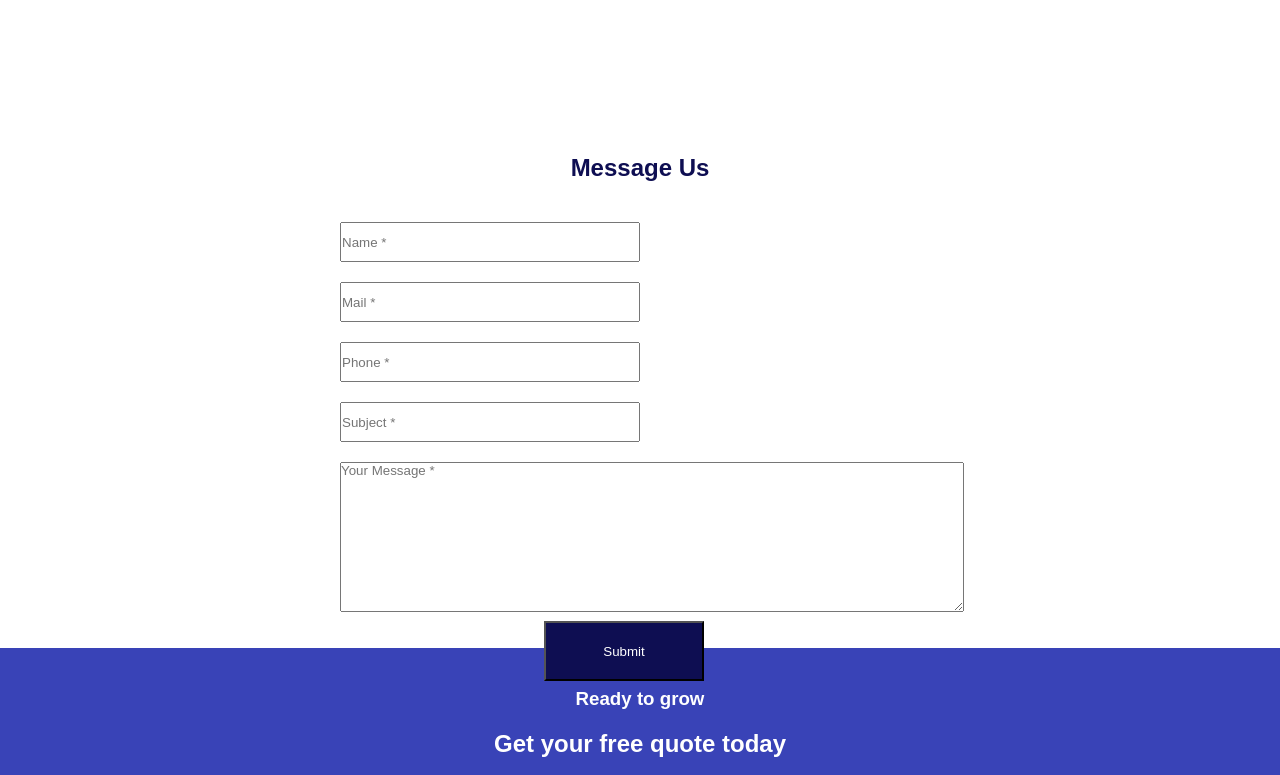
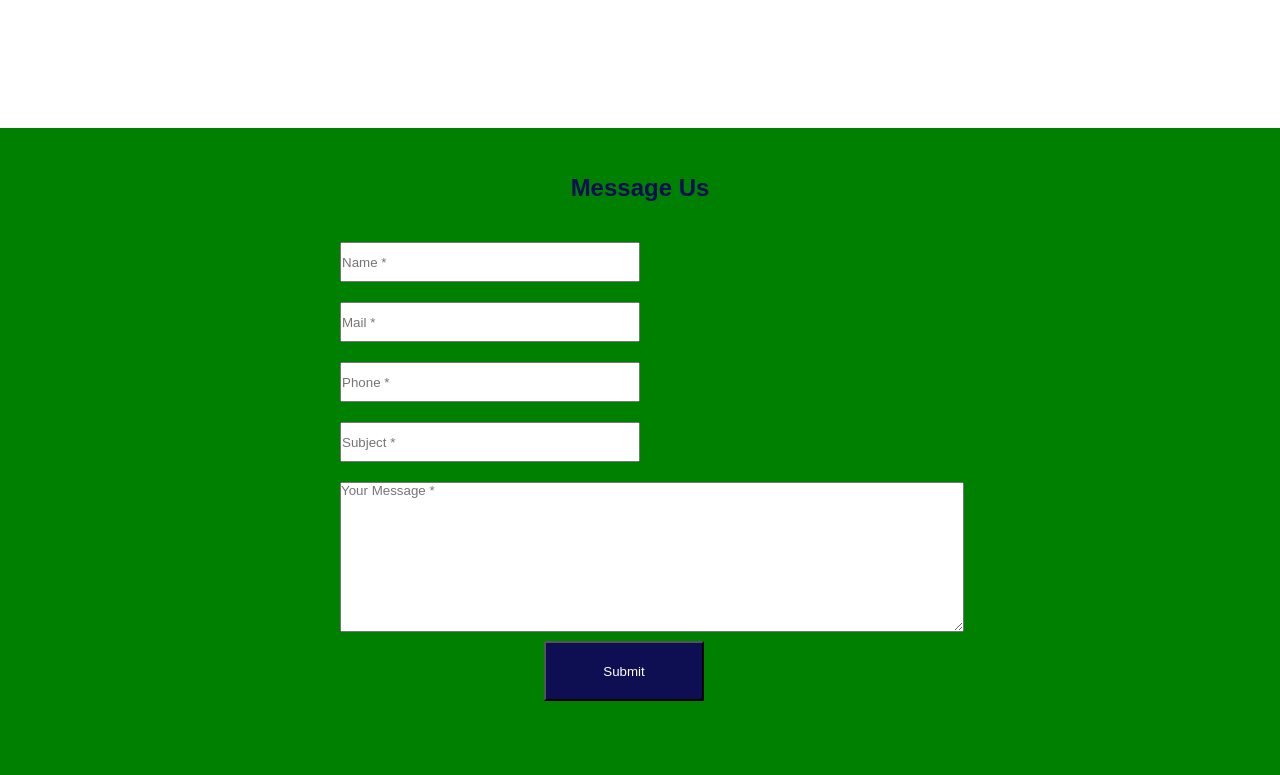
Before and after one commit to CarlHanemiya/KodeGo-PP1-Project, a plain HTML site: page pp1/contact.html in a window 1280 px wide. Shown: the part 860-1635 px from the top of the page. Drawn offline with Linux system fonts and the light colour scheme.

Commit message:
MessageUS height adjust

```diff
--- a/pp1/styles.css
+++ b/pp1/styles.css
@@ -449,8 +449,9 @@ footer div{
 
 #message-us {
     width: 100%;
-    height: 500px;
+    height: 700px;
     align-content: center;
+    background-color: green;
 }
 #message-us #form-wrapper{
     margin-left: 25%;
```
